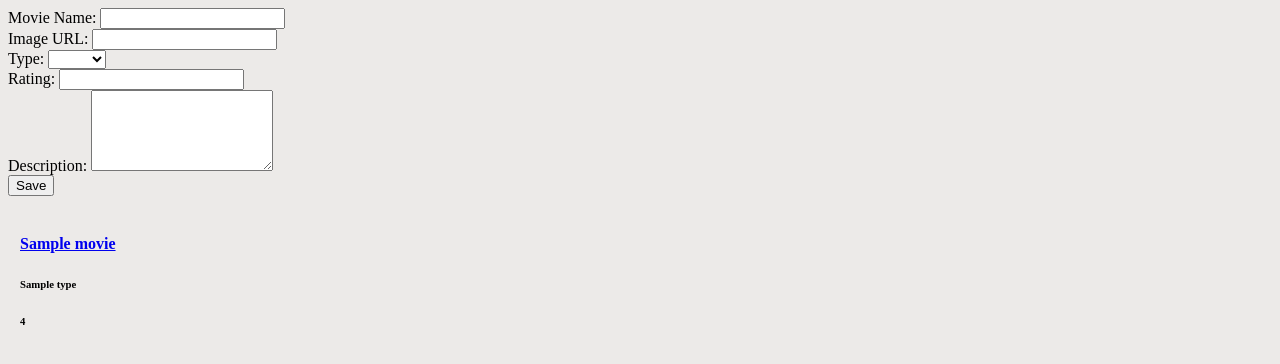
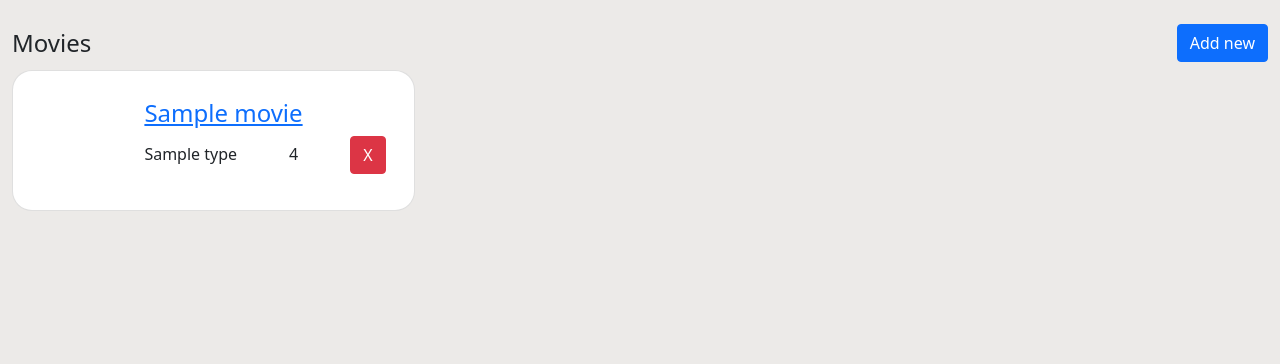
Before and after one commit to AdyGCode/IoT-Hydro-Ideas-FastAPI, a Python web app: template templates/index.html in a window 1280 px wide. Shown: the top 364 px of the page. Run offline with Jinja, Linux system fonts and the light colour scheme; the template is opened without the code that fills it: most values are stand-ins (such as "Sample title", 1, 10 or a date in 2020).

Commit message:
info: all sorts

```diff
--- a/schema.py
+++ b/schema.py
@@ -8,6 +8,7 @@ class Movie(BaseModel):
     type = str
     url = str
     rating = str
+    data = date
 
     class Config:
         orm_mode = True
--- a/static/js/script.js
+++ b/static/js/script.js
@@ -16,6 +16,7 @@ form.addEventListener("submit", (e) => {
   const name = document.getElementById("name").value;
   const des = document.getElementById("desc").value;
   const id = document.getElementById("id").value;
+
   updateMovie(id, name, des);
 });
 
@@ -24,5 +25,5 @@ async function deleteMovie(id) {
   const res = await fetch("/movie/" + id, {
     method: "DELETE",
   }).then((response) => response.json());
-    console.log(res);
+  window.location.reload();
 }
--- a/templates/index.html
+++ b/templates/index.html
@@ -1,31 +1,75 @@
 <!doctype html>
 <html lang="en">
   <head>
-    <meta charset="UTF-8">
-    <meta content="width=device-width, user-scalable=no, initial-scale=1.0, maximum-scale=1.0, minimum-scale=1.0"
-          name="viewport">
-    <meta content="ie=edge" http-equiv="X-UA-Compatible">
-    <title>Document</title>
-
-    <link href="{{ url_for('static', path='/style.css') }}"
-          rel="stylesheet">
+    <meta charset="UTF-8" />
+    <meta http-equiv="X-UA-Compatible" content="IE=edge" />
+    <meta name="viewport" content="width=device-width, initial-scale=1.0" />
+    <!-- Latest compiled and minified CSS -->
+    <link
+      href="https://cdn.jsdelivr.net/npm/bootstrap@5.1.1/dist/css/bootstrap.min.css"
+      rel="stylesheet"
+    />
+    <link href="{{ url_for('static', path='/css/style.css') }}" rel="stylesheet">
   </head>
   <body>
-<form action="/movie/" enctype="application/x-www-form-urlencoded"
-      method="POST">
+      <div class="container-fluid mt-4">
+          <div class="row">
+              <div class="d-flex justify-content-between align-items-center">
+            <h4>Movies</h4>
+            <button type="button" class="btn btn-primary mb-2" data-bs-toggle="modal" data-bs-target="#myModal">
+                Add new
+              </button>
+            </div>
+            {% for movie in data %}
+            <div class="col-md-4 mb-2">
+                <div class="card">
+                   <div class="card-body d-flex flex-row justify-content-between align-items-center">
+                    <div class="image mb-2">
+                        <img src="{{movie.url}}" alt="">
+                    </div>
+                    <div class="details">
+                       <a href="/movie/{{movie.id}}"> <h4>{{movie.name}}</h4></a>
+                       <div class="footer d-flex flex-row justify-content-between align-items-center">
+                        <h6>{{movie.type}}</h6>
+                        <h6>{{movie.rating}}</h6>
+                        <button onclick="deleteMovie('{{movie.id}}');" type="button" class="btn btn-danger mb-2">
+                          X
+                        </button>
+                       </div>
+                    </div>
+                   </div>
+                </div>
+            </div>
+            {% endfor %}
+
+        </div>
+
+          <!-- The Modal -->
+          <div class="modal fade" id="myModal">
+            <div class="modal-dialog">
+              <div class="modal-content">
+
+                <!-- Modal Header -->
+                <div class="modal-header">
+                  <h4 class="modal-title">Add new Movie</h4>
+                  <button type="button" class="btn-close" data-bs-dismiss="modal"></button>
+                </div>
+
+                <!-- Modal body -->
+                <div class="modal-body">
+                    <form action="/movie/" method="POST" enctype="application/x-www-form-urlencoded">
                         <div class="row">
                           <div class="col-md-6">
                               <label for="">Movie Name:</label>
-            <input class="form-control" id="email" name="name"
-                   type="text"/>
+                            <input type="text" class="form-control" id="email" name="name">
                           </div>
                           <div class="col-md-6">
                             <label for="">Image URL:</label>
-            <input class="form-control" name="url" type="text"/>
+                            <input type="text" class="form-control" name="url">
                           </div>
                           <div class="col-md-6">
                             <label for="">Type:</label>
-            <select class="form-control" id="" name="type">
+                           <select name="type" id="" class="form-control">
                             <option value=""></option>
                                <option value="movie">movie</option>
                                <option value="series">series</option>
@@ -33,32 +77,22 @@
                           </div>
                           <div class="col-md-6">
                             <label for="">Rating:</label>
-            <input class="form-control" min="18" name="rate"
-                   type="number"/>
+                            <input type="number" class="form-control" name="rate" min="18">
                           </div>
                           <div class="col-md-12">
                             <label for="">Description:</label>
-            <textarea class="form-control" name="desc"
-                      rows="5"></textarea>
+                            <textarea name="desc" rows="5" class="form-control"></textarea>
                           </div>
                           <div class="col-md-6">
-            <button class="btn btn-info mt-4" type="submit">Save
-            </button>
+                           <button type="submit" class="btn btn-info mt-4">Save</button>
                           </div>
                         </div>
                       </form>
-<div class="col-md-4 mb-2">
-    <div class="card">
-        <div class="card-body d-flex flex-row justify-content-between align-items-center">
-            <div class="image mb-2">
-                <img alt="" src="{{movie.url}}">
                 </div>
-            <div class="details">
-                <a href="/movie/{{movie.id}}"><h4>{{movie.name}}</h4>
-                </a>
-                <div class="footer d-flex flex-row justify-content-between align-items-center">
-                    <h6>{{movie.type}}</h6>
-                    <h6>{{movie.rating}}</h6>
+
+                <!-- Modal footer -->
+                <div class="modal-footer">
+                  <button type="button" class="btn btn-danger" data-bs-dismiss="modal">Close</button>
                 </div>
             </div>
         </div>
```
Also changed, not shown: database.py (+8 -3 lines), main.py (+10 -3 lines), model.py (+4 -3 lines), requirements.txt (+17 -0 lines), templates/overview.html (+56 -12 lines). Lines whose indentation alone changed are shown as unchanged.
